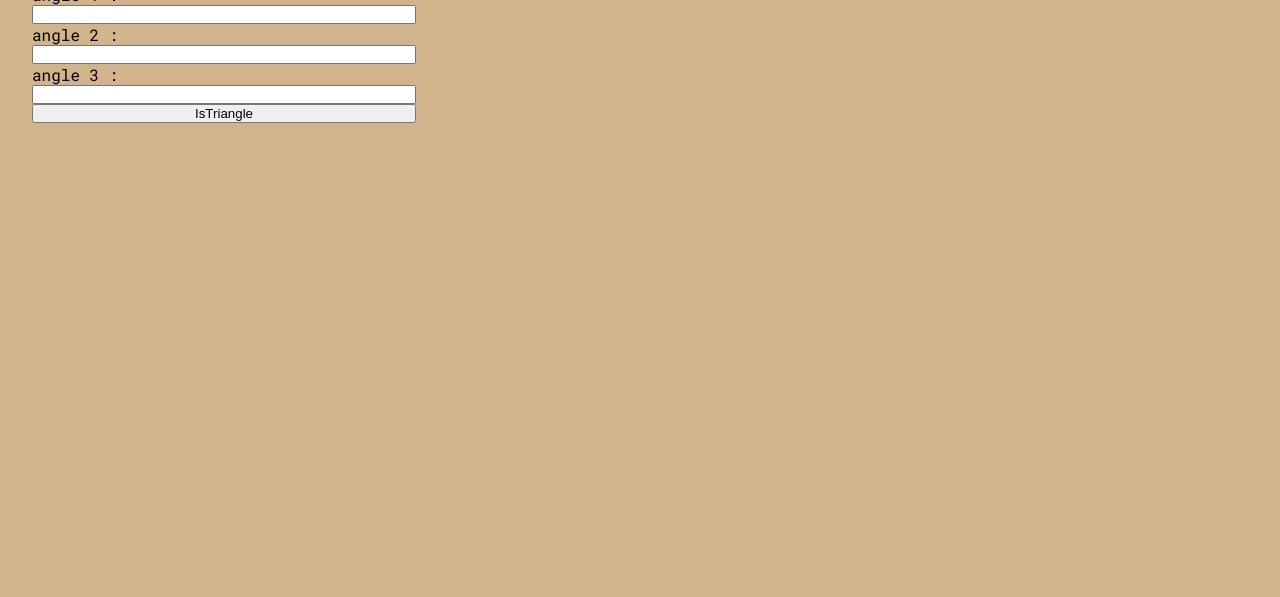
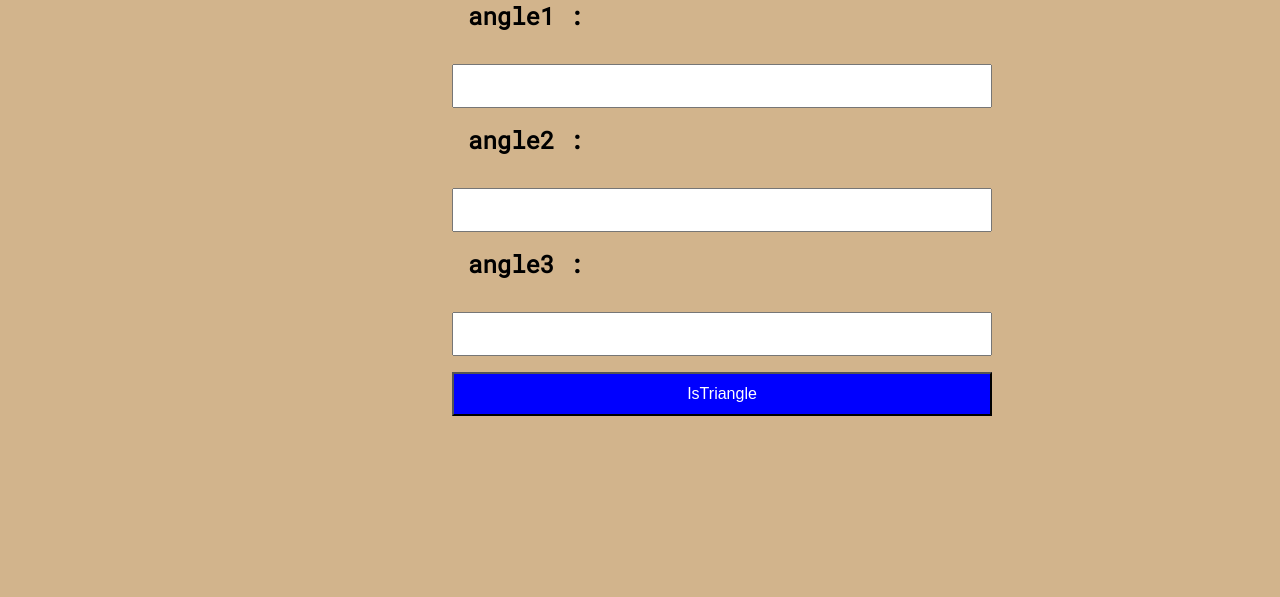
Before and after one commit to anshultamrakar/Fun-with-Triangle-Mark-12, a plain HTML site: page index.html in a window 1280 px wide. Shown: the part 203-800 px from the top of the page. Drawn offline with Linux system fonts and the light colour scheme.

Commit message:
style
IsTriangle styling done

```diff
--- a/index.html
+++ b/index.html
@@ -16,11 +16,11 @@
     </nav>
     <main class = container >
         <h1>IsTriangle ?</h1>
-        <label >angle 1 : </label>
+        <label >angle1 : </label>
         <input type="text" class="angle-input">
-        <label >angle 2 : </label>
+        <label >angle2 : </label>
         <input type="text"  class="angle-input" >
-        <label >angle 3 : </label>
+        <label >angle3 : </label>
         <input type="text"  class="angle-input" >
         <button class="button" id="btn"> IsTriangle </button>
         <div id="output"> </div>
--- a/style.css
+++ b/style.css
@@ -13,6 +13,13 @@ html, body{
     background-color: tan;
     min-height: 100vh;
 
+}
+
+#output{
+    text-align: center;
+    font-size: 2rem;
+    font-weight: bolder;
+    padding-top: 0.5em;
 }
 
 .nav-bar{
@@ -44,7 +51,27 @@ h1{
     display: flex;
     flex-direction: column;
     justify-content: center;
-    width: 30%;
-    margin: 2rem;
-    padding: auto;
+    width: 50%;
+    margin-top: 2rem;
+    margin-left: 22rem;
+    padding-left: 100px;
+
 }
+
+label{
+    font-size: 1.5rem;
+    font-weight: bolder;
+    margin: 1rem;
+
+}
+
+input, button{
+    font-size: 1rem;
+    margin-top: 1rem;
+    line-height: 2.5em;
+}
+
+.button{
+    background-color: blue;
+    color: #fff;
+}
```
